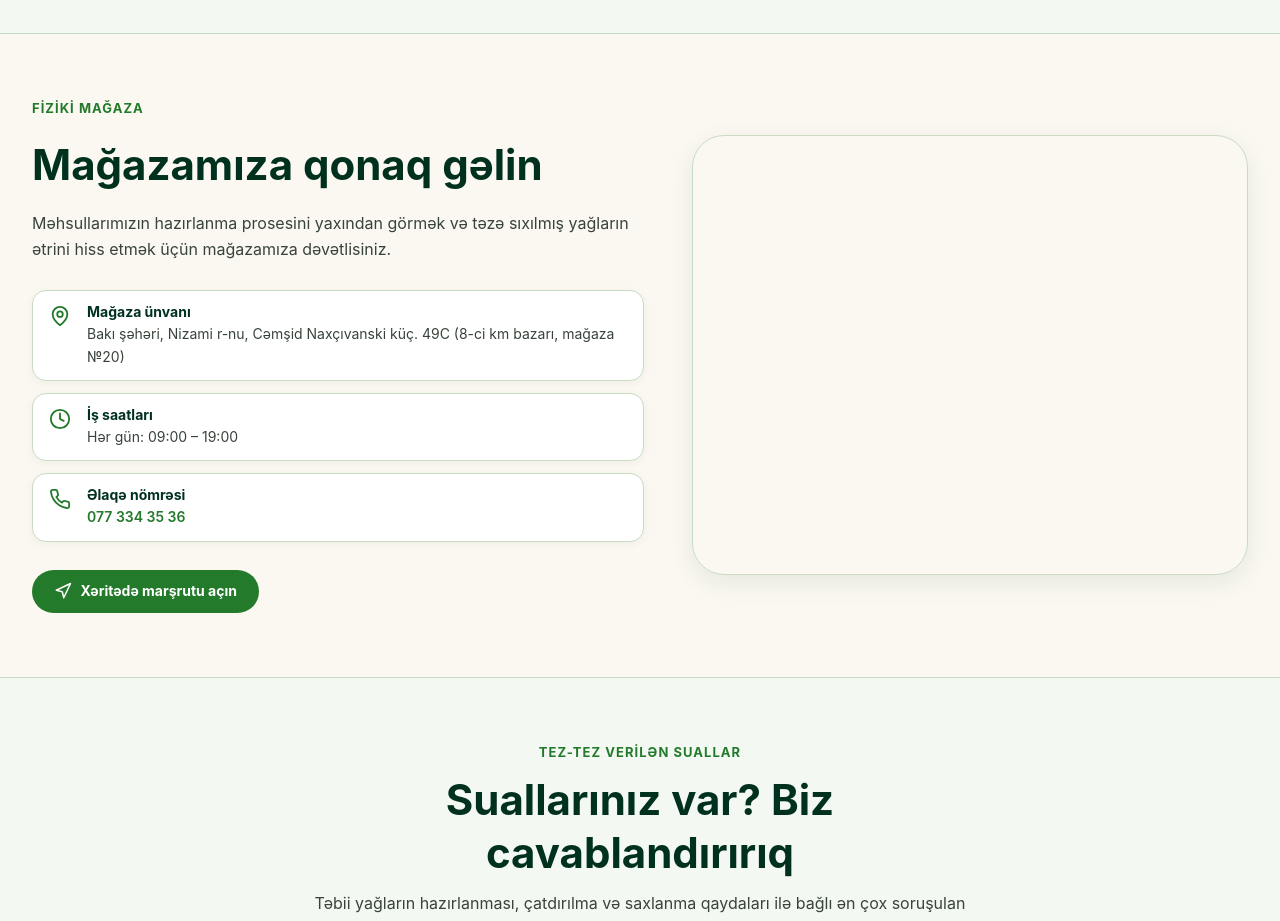
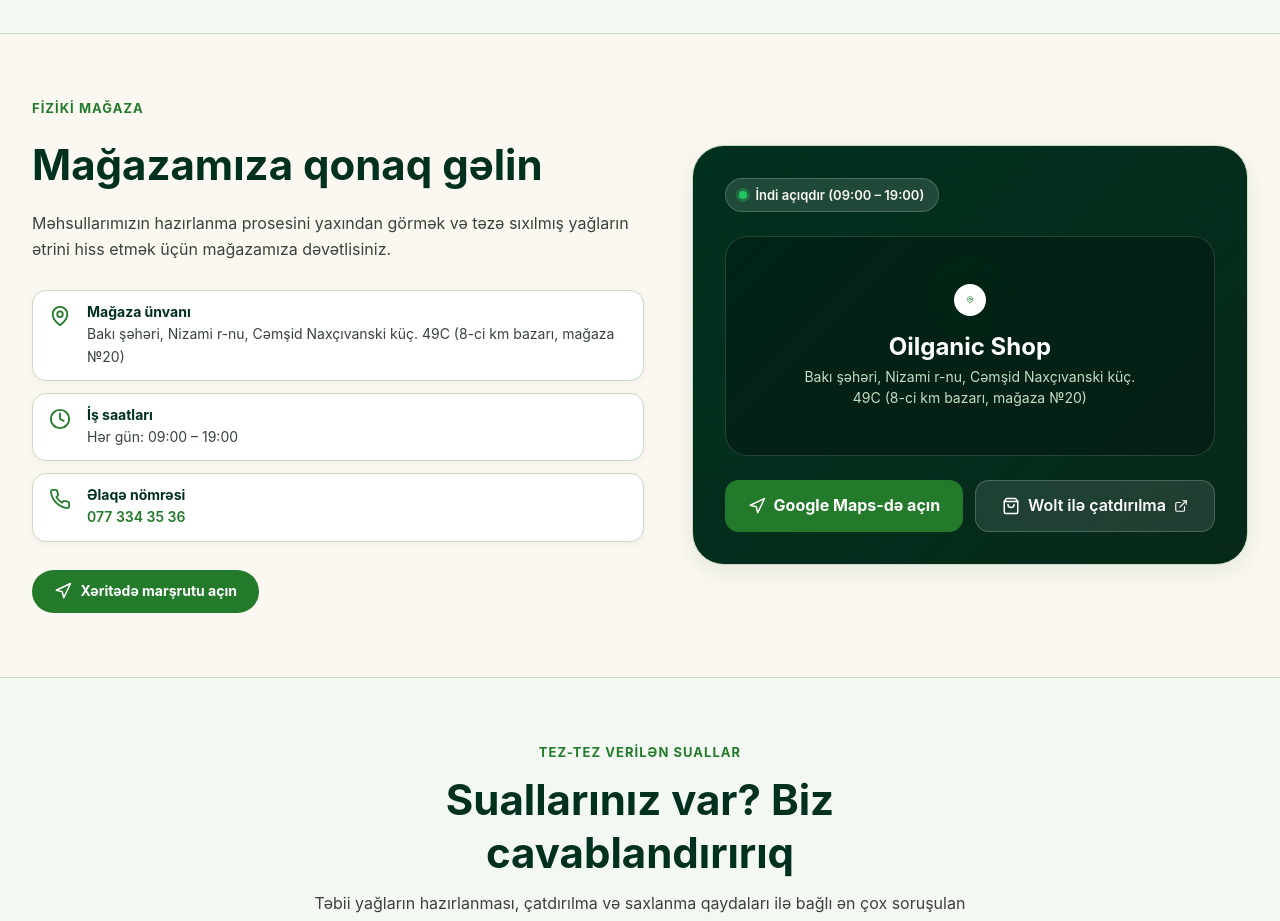
Before and after one commit to oilganic-az/oilganic, a React (Vite) app: page / in a window 1280 px wide. Shown: the part 7700-8621 px from the top of the page. Built offline with nearby package versions, Linux system fonts and the light colour scheme.

Commit message:
feat: add store location section with business configuration and initial HTML boilerplate

```diff
--- a/src/components/home/StoreLocationSection/StoreLocationSection.module.css
+++ b/src/components/home/StoreLocationSection/StoreLocationSection.module.css
@@ -97,82 +97,172 @@
   text-decoration: underline;
 }
 
-/* Real Google Maps embed */
+/* Store Map Card */
 .mapCol {
   width: 100%;
-  height: 320px;
   border-radius: var(--radius-xl);
   overflow: hidden;
   box-shadow: var(--shadow-md);
   border: 1px solid var(--border-color);
+  background: linear-gradient(135deg, var(--color-deep-green) 0%, #08291a 100%);
+  position: relative;
 }
 
-@media (min-width: 576px) {
-  .mapCol {
-    height: 380px;
-  }
+.mapCardContent {
+  padding: var(--space-8);
+  display: flex;
+  flex-direction: column;
+  gap: var(--space-6);
+  color: var(--color-white);
+  position: relative;
+  z-index: 2;
 }
 
-@media (min-width: 992px) {
-  .mapCol {
-    height: 440px;
-  }
+.mapHeader {
+  display: flex;
+  align-items: center;
+  justify-content: space-between;
 }
 
-.mapIframe {
-  width: 100%;
-  height: 100%;
-  border: none;
-  display: block;
+.statusBadge {
+  display: inline-flex;
+  align-items: center;
+  gap: var(--space-2);
+  padding: 0.35rem 0.85rem;
+  background-color: rgba(255, 255, 255, 0.12);
+  border: 1px solid rgba(255, 255, 255, 0.2);
+  border-radius: var(--radius-full);
+  font-size: var(--font-size-xs);
+  font-weight: 600;
+  color: var(--color-cream-50);
 }
 
-.mapFallback {
+.pulseDot {
+  width: 8px;
+  height: 8px;
+  border-radius: 50%;
+  background-color: #22c55e;
+  box-shadow: 0 0 0 3px rgba(34, 197, 94, 0.3);
+}
+
+.mapVisualBox {
+  position: relative;
+  background: rgba(0, 0, 0, 0.25);
+  border: 1px solid rgba(255, 255, 255, 0.15);
+  border-radius: var(--radius-lg);
+  padding: var(--space-8) var(--space-6);
   display: flex;
   flex-direction: column;
   align-items: center;
   justify-content: center;
-  height: 100%;
-  padding: var(--space-8);
-  background: linear-gradient(135deg, var(--color-deep-green) 0%, var(--color-forest-green) 100%);
+  text-align: center;
+  min-height: 220px;
+  overflow: hidden;
+}
+
+.pinContainer {
+  position: relative;
+  display: flex;
+  align-items: center;
+  justify-content: center;
+  margin-bottom: var(--space-4);
+}
+
+.mapPinIcon {
+  color: var(--color-brand-green);
+  background: var(--color-white);
+  padding: var(--space-3);
+  border-radius: 50%;
+  box-shadow: var(--shadow-lg);
+  z-index: 2;
+}
+
+.pulseRing {
+  position: absolute;
+  width: 64px;
+  height: 64px;
+  border-radius: 50%;
+  background: rgba(35, 122, 43, 0.4);
+  animation: pulse 2s infinite;
+}
+
+@keyframes pulse {
+  0% {
+    transform: scale(0.95);
+    opacity: 0.8;
+  }
+  70% {
+    transform: scale(1.4);
+    opacity: 0;
+  }
+  100% {
+    transform: scale(0.95);
+    opacity: 0;
+  }
+}
+
+.storeLocationTitle {
+  font-size: var(--font-size-xl);
+  font-weight: 700;
   color: var(--color-white);
-  text-align: center;
+  margin-bottom: var(--space-1);
+}
+
+.storeAddressText {
+  font-size: var(--font-size-sm);
+  color: var(--color-sage-200);
+  max-width: 340px;
+  line-height: 1.5;
+}
+
+.mapActionRow {
+  display: flex;
+  flex-direction: column;
   gap: var(--space-3);
 }
 
-.fallbackIcon {
-  color: var(--color-brand-green);
-  background-color: var(--color-white);
-  padding: var(--space-3);
-  border-radius: var(--radius-full);
+@media (min-width: 576px) {
+  .mapActionRow {
+    flex-direction: row;
+  }
 }
 
-.fallbackTitle {
-  font-size: var(--font-size-xl);
-  font-weight: 700;
-  color: var(--color-white);
-}
-
-.fallbackText {
-  font-size: var(--font-size-sm);
-  color: var(--color-sage-200);
-  max-width: 320px;
-}
-
-.fallbackBtn {
+.mapsBtnPrimary {
+  flex: 1;
   display: inline-flex;
   align-items: center;
+  justify-content: center;
   gap: var(--space-2);
-  margin-top: var(--space-2);
   padding: var(--space-3) var(--space-5);
-  background-color: var(--color-white);
-  color: var(--color-deep-green);
+  background-color: var(--color-brand-green);
+  color: var(--color-white);
   font-weight: 700;
-  border-radius: var(--radius-full);
+  border-radius: var(--radius-md);
   text-decoration: none;
   transition: transform var(--transition-fast), background-color var(--transition-fast);
 }
 
-.fallbackBtn:hover {
+.mapsBtnPrimary:hover {
+  background-color: var(--color-brand-green-hover);
   transform: translateY(-2px);
-  background-color: var(--color-sage-50);
 }
+
+.mapsBtnSecondary {
+  flex: 1;
+  display: inline-flex;
+  align-items: center;
+  justify-content: center;
+  gap: var(--space-2);
+  padding: var(--space-3) var(--space-5);
+  background-color: rgba(255, 255, 255, 0.1);
+  border: 1px solid rgba(255, 255, 255, 0.2);
+  color: var(--color-white);
+  font-weight: 600;
+  border-radius: var(--radius-md);
+  text-decoration: none;
+  transition: background-color var(--transition-fast);
+}
+
+.mapsBtnSecondary:hover {
+  background-color: rgba(255, 255, 255, 0.2);
+}
--- a/src/components/home/StoreLocationSection/StoreLocationSection.tsx
+++ b/src/components/home/StoreLocationSection/StoreLocationSection.tsx
@@ -1,12 +1,10 @@
-import React, { useState } from 'react';
-import { MapPin, Clock, Phone, Navigation, ExternalLink } from 'lucide-react';
+import React from 'react';
+import { MapPin, Clock, Phone, Navigation, ExternalLink, ShoppingBag } from 'lucide-react';
 import { BUSINESS_CONFIG } from '../../../config/business';
 import { Button } from '../../common/Button/Button';
 import styles from './StoreLocationSection.module.css';
 
 export const StoreLocationSection: React.FC = () => {
-  const [mapError, setMapError] = useState(false);
-
   return (
     <section className={styles.section}>
       <div className="container">
@@ -60,33 +58,44 @@ export const StoreLocationSection: React.FC = () => {
             </a>
           </div>
 
-          {/* Google Maps Embed with Fallback */}
+          {/* Bulletproof Branded Store Location Card */}
           <div className={styles.mapCol}>
-            {!mapError ? (
-              <iframe
-                className={styles.mapIframe}
-                title="Oilganic mağazasının xəritədə yeri"
-                src={BUSINESS_CONFIG.googleMapsEmbed}
-                loading="lazy"
-                referrerPolicy="no-referrer-when-downgrade"
-                allowFullScreen
-                onError={() => setMapError(true)}
-              />
-            ) : (
-              <div className={styles.mapFallback}>
-                <MapPin size={48} className={styles.fallbackIcon} />
-                <h3 className={styles.fallbackTitle}>Oilganic Mağazası</h3>
-                <p className={styles.fallbackText}>{BUSINESS_CONFIG.address}</p>
+            <div className={styles.mapCardContent}>
+              <div className={styles.mapHeader}>
+                <span className={styles.statusBadge}>
+                  <span className={styles.pulseDot} />
+                  İndi açıqdır ({BUSINESS_CONFIG.workingHours.replace('Hər gün: ', '')})
+                </span>
+              </div>
+
+              <div className={styles.mapVisualBox}>
+                <div className={styles.pinContainer}>
+                  <div className={styles.pulseRing} />
+                  <MapPin size={32} className={styles.mapPinIcon} />
+                </div>
+                <h3 className={styles.storeLocationTitle}>{BUSINESS_CONFIG.name} Shop</h3>
+                <p className={styles.storeAddressText}>{BUSINESS_CONFIG.address}</p>
+              </div>
+
+              <div className={styles.mapActionRow}>
                 <a
                   href={BUSINESS_CONFIG.googleMapsUrl}
                   target="_blank"
                   rel="noopener noreferrer"
-                  className={styles.fallbackBtn}
+                  className={styles.mapsBtnPrimary}
                 >
-                  Google Maps-də baxın <ExternalLink size={16} />
+                  <Navigation size={18} /> Google Maps-də açın
+                </a>
+                <a
+                  href={BUSINESS_CONFIG.woltUrl}
+                  target="_blank"
+                  rel="noopener noreferrer"
+                  className={styles.mapsBtnSecondary}
+                >
+                  <ShoppingBag size={18} /> Wolt ilə çatdırılma <ExternalLink size={14} />
                 </a>
               </div>
-            )}
+            </div>
           </div>
         </div>
       </div>
--- a/src/config/business.ts
+++ b/src/config/business.ts
@@ -16,7 +16,7 @@ export const BUSINESS_CONFIG = {
   instagramUrl: 'https://www.instagram.com/oilganic_shop/',
   cloposUrl: 'https://oilganicshop.clopos.menu/az/',
   googleMapsUrl: 'https://www.google.com/maps/place/Oilganic+shop/@40.4050483,49.9486038,20.11z/',
-  googleMapsEmbed: 'https://maps.google.com/maps?q=40.4050483,49.9486038&z=18&output=embed',
+  googleMapsEmbed: 'https://www.openstreetmap.org/export/embed.html?bbox=49.9436038%2C40.4000483%2C49.9536038%2C40.4100483&layer=mapnik&marker=40.4050483%2C49.9486038',
   coordinates: { lat: 40.4050483, lng: 49.9486038 },
   currency: 'AZN',
   verification: {
```
Also changed, not shown: 1 other file (tests, documents, lock files or other folders).
